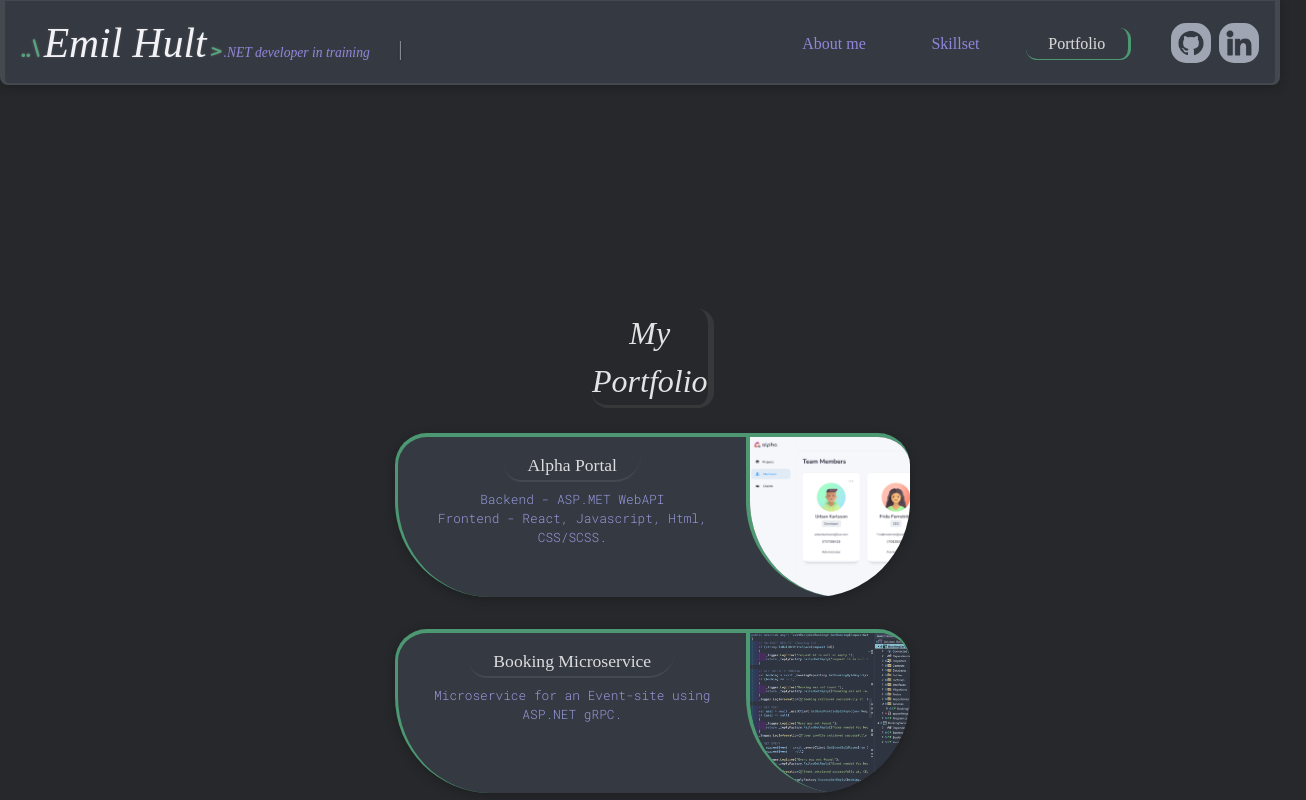
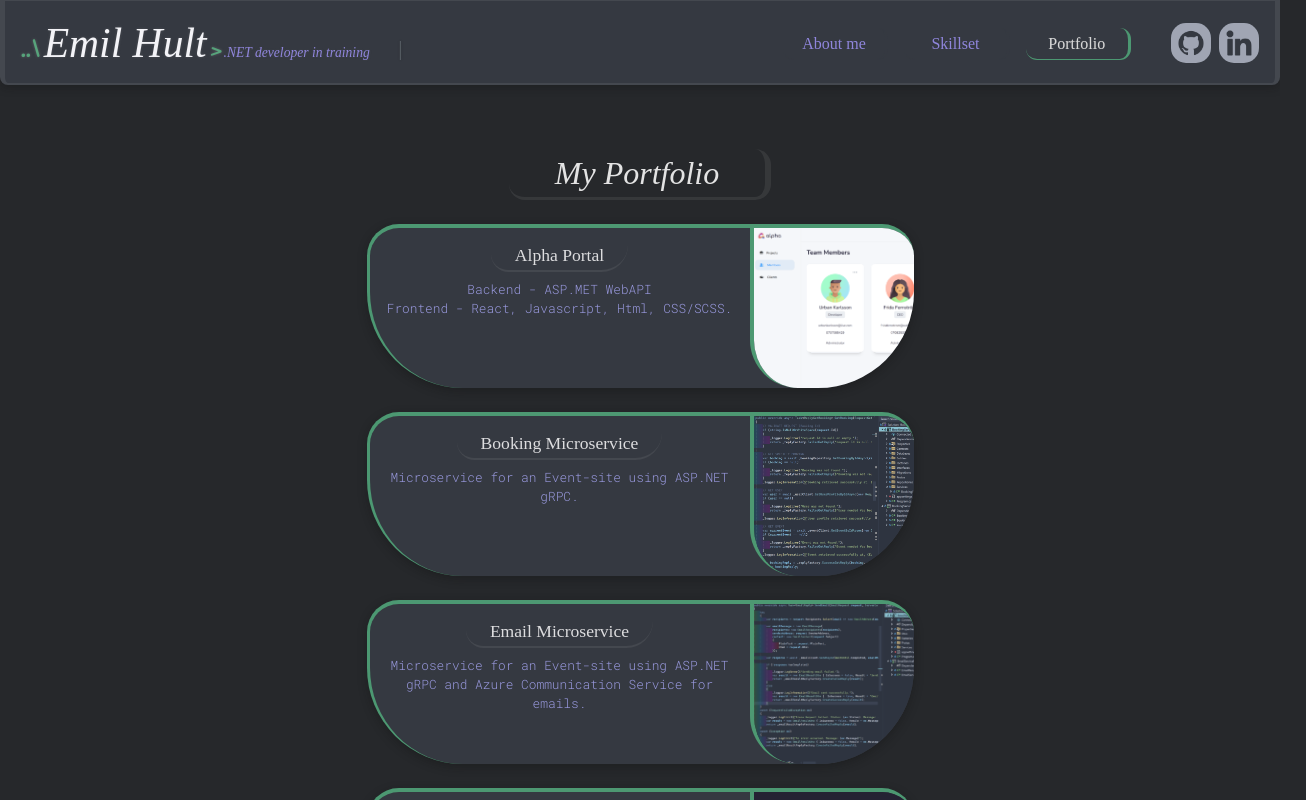
Before and after one commit to mutenJanken/Portfolio-EmilHult, a React (Vite) app: page /portfolio in a window 1280 px wide. Shown: the top 800 px of the page, 1306 px wide, since content can reach past the window. Built offline with nearby package versions, Linux system fonts and the light colour scheme; a web font is replaced by a local one.

Commit message:
Fixed margin & padding for large screens

```diff
--- a/src/index.scss
+++ b/src/index.scss
@@ -584,7 +584,7 @@ section {
   // margin-top: 2rem;
   gap: 1rem;
 
-  @media screen and (max-width:1200px){
+  @media screen and (max-width: 1200px) {
     justify-content: center;
   }
 
@@ -861,17 +861,19 @@ section {
   grid-template-columns: repeat(2, auto);
   gap: 1.5rem 1.5rem;
   justify-content: center;
-  padding: 0 20rem;
-  margin-bottom: 6rem;
-  padding-top: 4rem;
+  padding-top: 1.5rem;
   padding-bottom: 7rem;
+
+  @media screen and (max-width: 3000px) {
+    padding-bottom: 3rem;
+  }
 
   @media screen and (max-width: 1200px) {
     display: flex;
     flex-direction: column;
     align-items: center;
     margin: 0;
-    padding: 0;
+    padding-bottom: 3rem;
     gap: 1rem;
   }
   @media screen and (max-width: 768px) {
@@ -895,10 +897,11 @@ section {
   font-family: "Gugi";
   text-align: center;
   // padding-top: 4rem;
-  margin: 4rem 36rem 1.6rem 36rem;
+  margin: 1rem 0rem 0rem 0rem;
   font-size: 2rem;
   font-weight: 400;
   font-style: italic;
+  width: 16rem;
   border-radius: 1rem;
   border-bottom: 3px solid #cfcfcf18;
   border-right: 6px solid #cfcfcf18;
@@ -906,7 +909,7 @@ section {
   @media screen and (max-width: 1200px) {
     text-align: center;
     width: 14rem;
-    margin: 0.7rem 4.5rem 0.7rem 4.5rem;
+    margin: 0.7rem 0rem 0.7rem 0rem;
     font-size: 1.7rem;
     border-radius: 1rem;
     // border-left: 1px solid #66faa47e;
@@ -1111,7 +1114,7 @@ section {
 .portfolio-container {
   display: flex;
   flex-direction: column;
-  padding: 7rem 0rem;
+  padding: 0rem 0rem;
 
   @media screen and (max-width: 768px) {
     padding: 0rem 0rem;
@@ -1122,8 +1125,8 @@ section {
   display: flex;
   flex-direction: column;
   align-items: center;
-  gap: 2rem;
-  // padding: 0 23rem 0 23rem;
+  gap: 1.5rem;
+  padding: 1.5rem 0rem 0rem 0rem;
   margin-bottom: 6rem;
 
   @media screen and (max-width: 1200px) {
@@ -1148,7 +1151,7 @@ section {
   border-top: 4px solid #66faa47e;
   border-left: 3px solid #66faa47e;
   box-shadow: 0 3px 10px rgba(18, 18, 18, 0.353);
-  width: 32rem;
+  width: 34rem;
   height: 10rem;
   overflow: hidden;
   cursor: pointer;
@@ -1167,7 +1170,7 @@ section {
     border-top: 3px solid #66faa47e;
     border-left: 3px solid #66faa47e;
 
-    // width: 90%;
+    width: 29rem;
     // height: 6rem;
     height: 8rem;
     // margin-bottom: 1rem;
@@ -1203,12 +1206,22 @@ section {
 
 .project-image {
   border-left: 4px solid #66faa47e;
-  border-bottom-left-radius: 6rem;
+  border-bottom-left-radius: 3rem;
   // border-top-left-radius: 3rem;
   width: 10rem;
   // border-top-right-radius: 0.5rem;
   // border-bottom-right-radius: 0.5rem;¨
 
+  @media screen and (max-width: 1200px) {
+    border-left: 3px solid #66faa47e;
+    // border-right: 3px solid #66faa47e;
+    // border-bottom: 1px solid #66faa47e;
+    // border-bottom-right-radius: 4rem;
+    // border-top-right-radius: 0.85rem;
+    border-bottom-left-radius: 4rem;
+    width: 8rem;
+    // height: 9rem;
+  }
   @media screen and (max-width: 768px) {
     border-left: 3px solid #66faa47e;
     // border-right: 3px solid #66faa47e;
```
